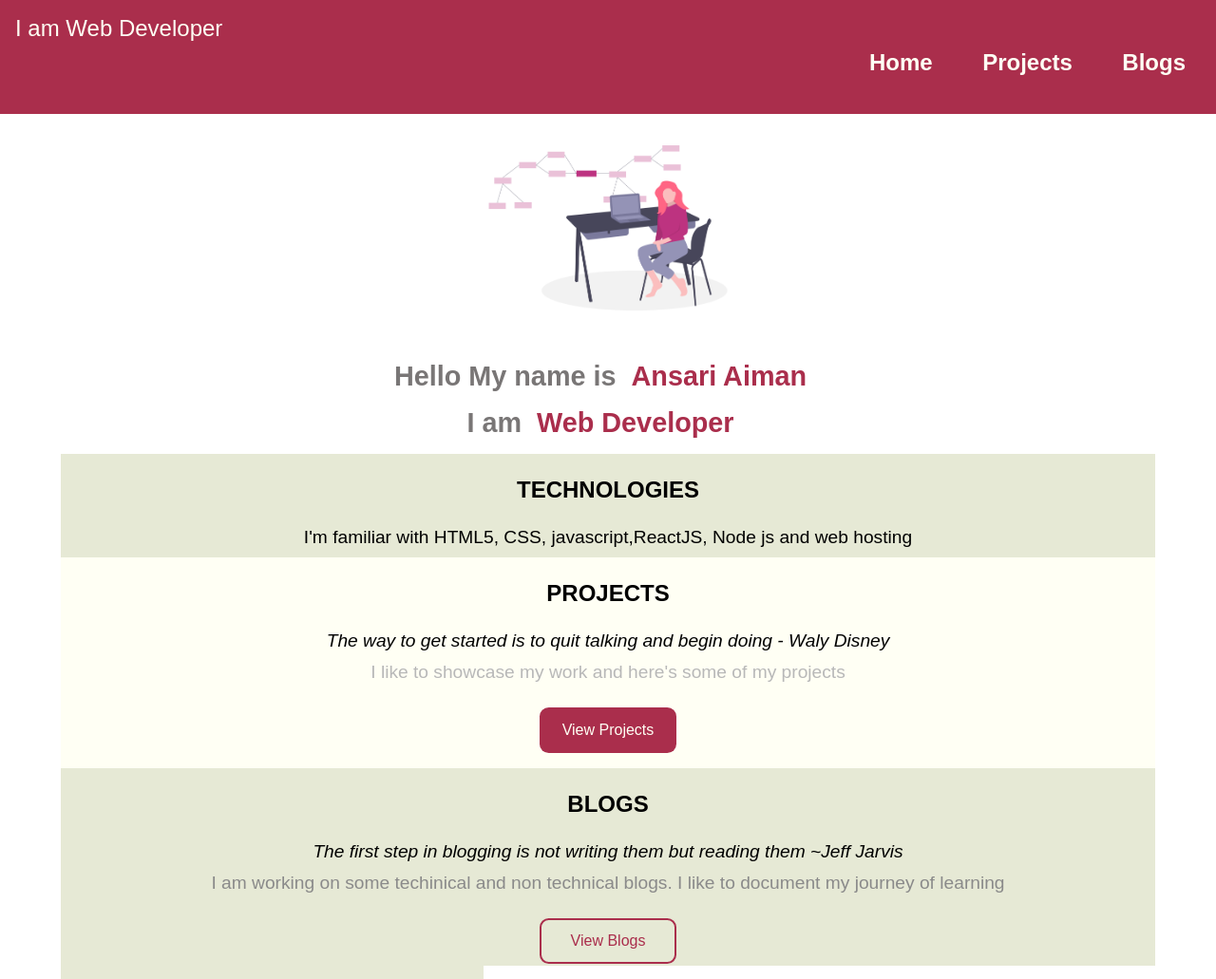
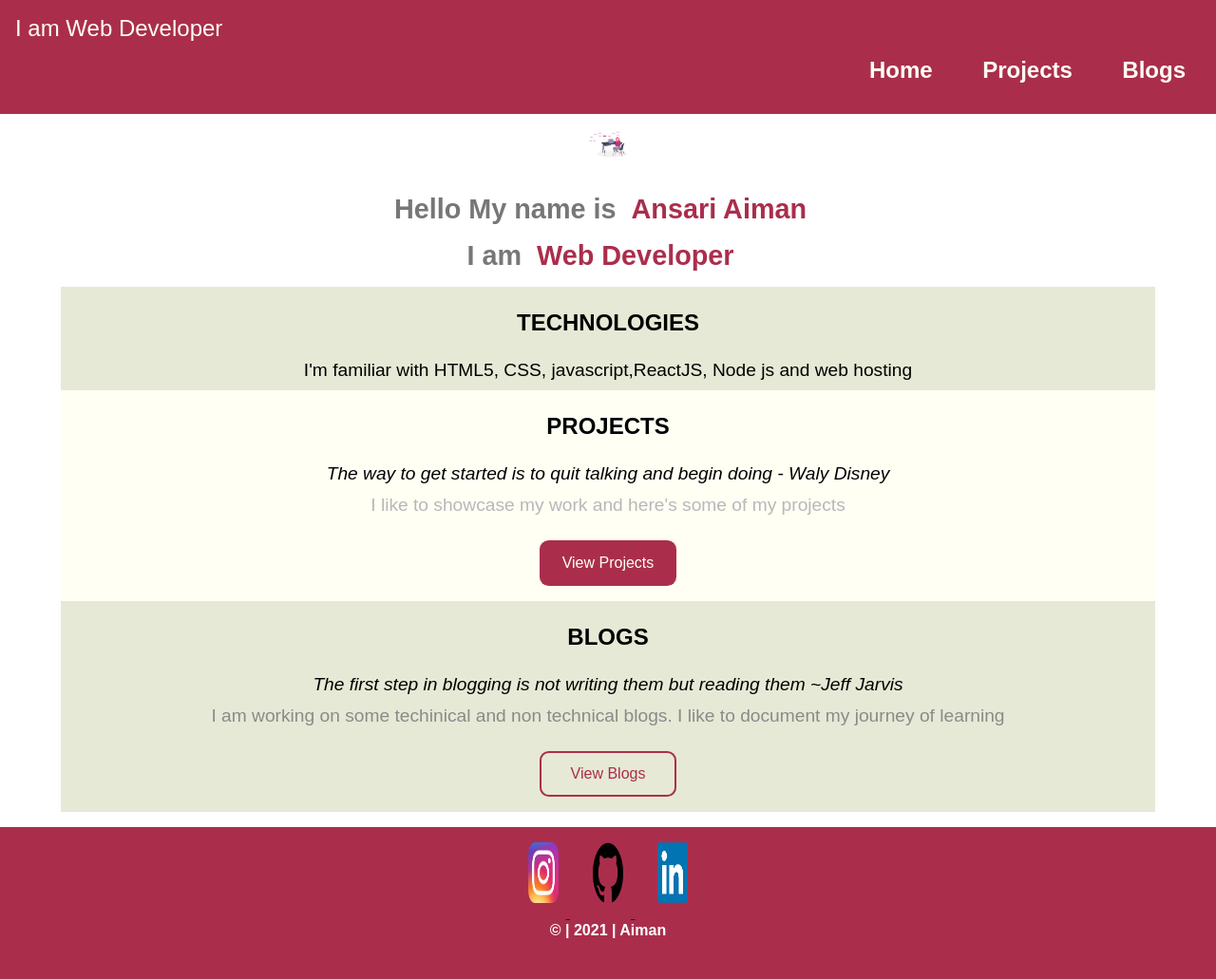
Before and after one commit to aiman-ansari/Adarsh-balika, a plain HTML site: page index.html in a window 1280 px wide. Shown: the top 1031 px of the page at 95% size. Drawn offline with Linux system fonts and the light colour scheme; a web font is replaced by a local one.

Commit message:
Update style.css

```diff
--- a/style.css
+++ b/style.css
@@ -35,7 +35,7 @@ nav li{
     text-align: right;
     margin-right: 1rem;
     font-weight: bold;
-    line-height: 10px;
+/*     line-height: 10px; */
 }
 nav a{
     text-decoration: none;
@@ -44,8 +44,8 @@ nav a{
     border-radius: 2                                                                                                                                        ;
 }
 .hero-img{
-    width: 25vw;
-    height: 30vh;
+    width: 4rem;
+    height: 4rem;
 }
 .header-intro, .header-intro-purple{
     font-size: 1.8rem;
```
